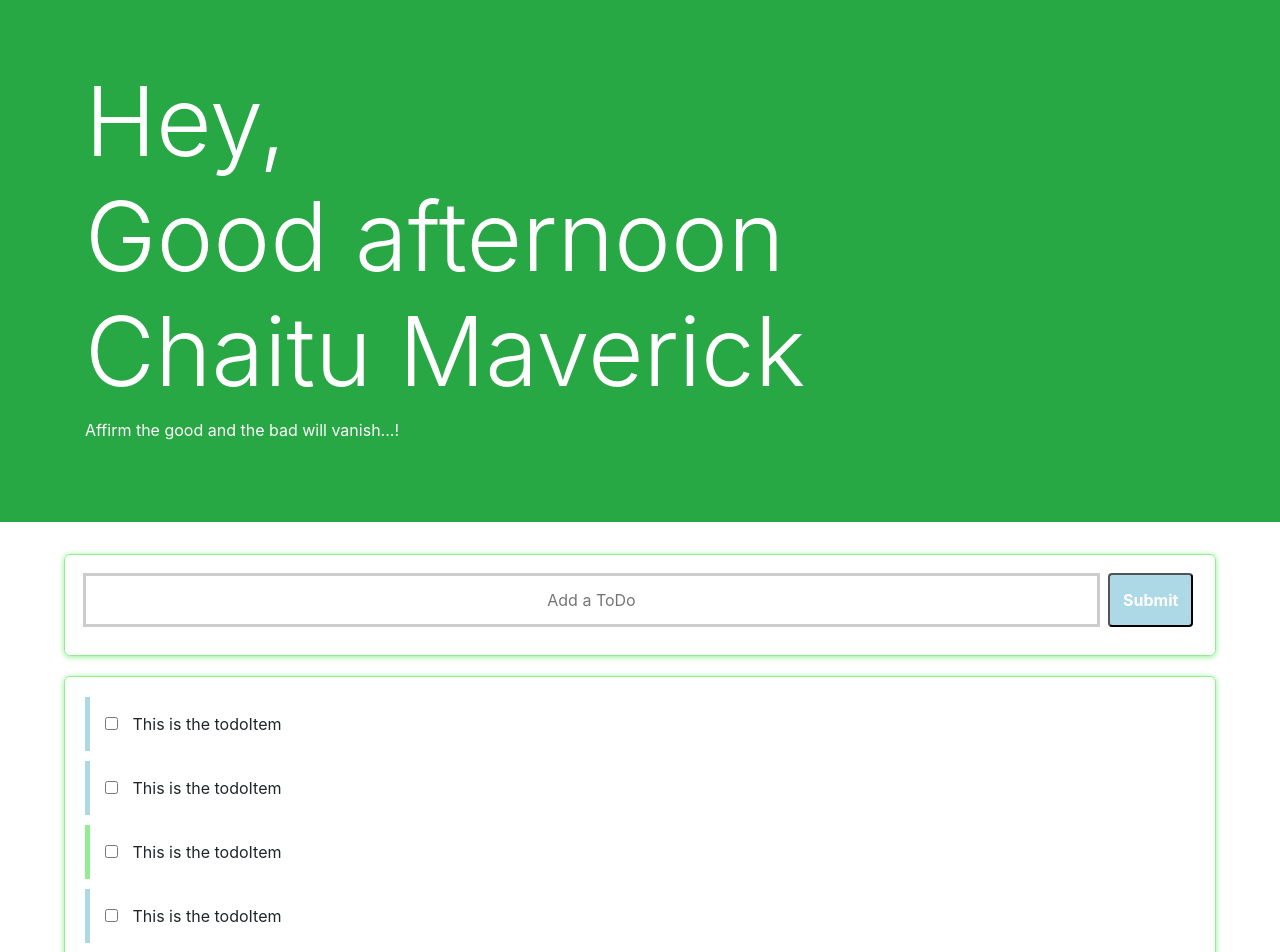
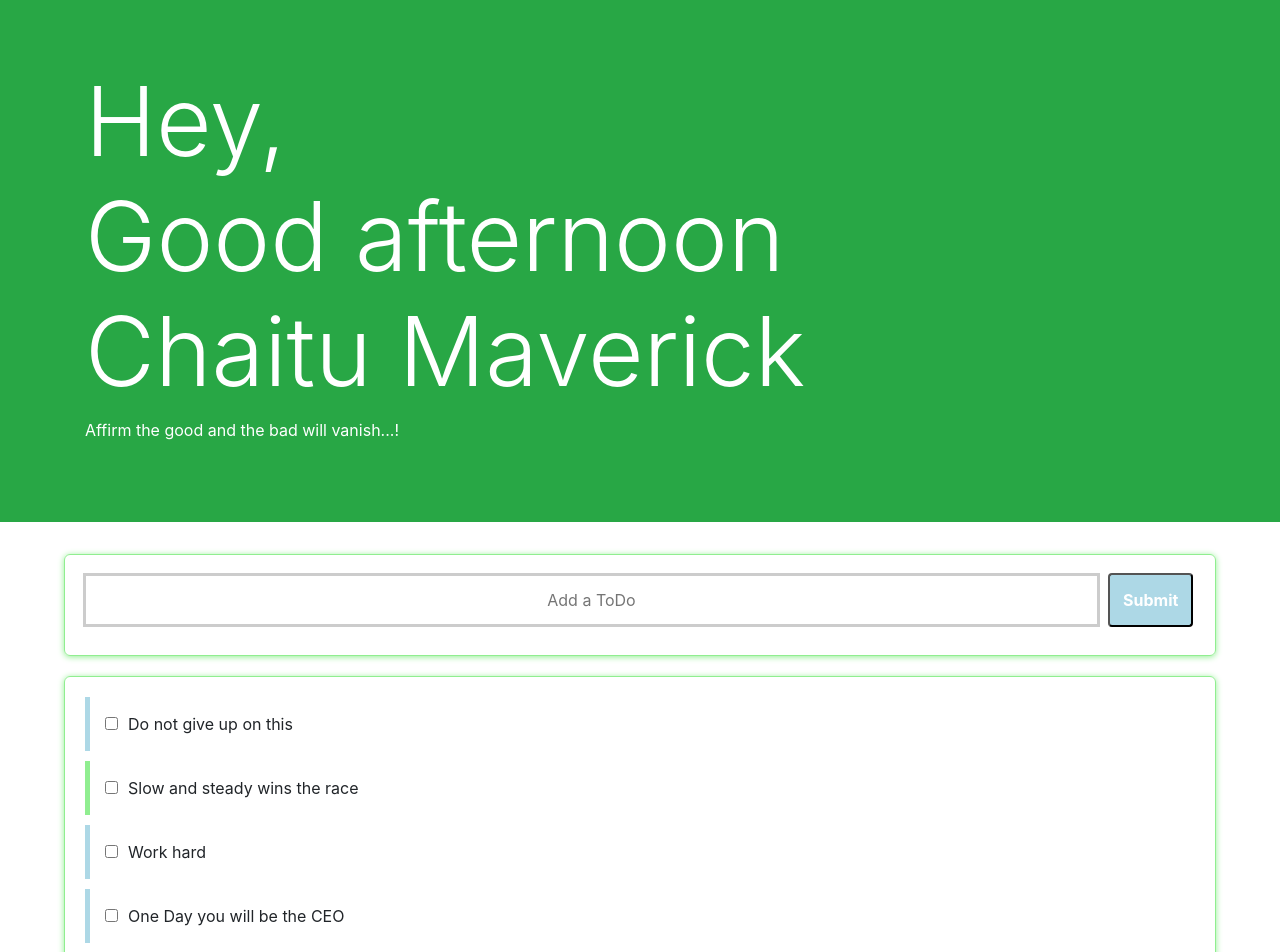
Before and after one commit to ChaitanyaVSH/React, a React (Create React App) app: page / in a window 1280 px wide. Shown: the top 952 px of the page. Built offline with nearby package versions, Linux system fonts and the light colour scheme.

Commit message:
FreeCodeCamp: Implemented the PROPS for the ToDoItems, Dynamic Styling

```diff
--- a/src/App.js
+++ b/src/App.js
@@ -9,19 +9,33 @@ import { v4 as uuid } from "uuid";
 class App extends Component {
   state = {
     todos: [
-      { desc: "", completed: true },
-      { desc: "", completed: true },
-      { desc: "", completed: true },
-      { desc: "", completed: true },
-      { desc: "", completed: true },
+      { desc: "Do not give up on this", completed: true },
+      { desc: "Slow and steady wins the race", completed: false },
+      { desc: "Work hard", completed: true },
+      { desc: "One Day you will be the CEO", completed: true },
+      { desc: "All this came true", completed: true },
     ],
   };
+
+  handleSubmit = (todoDesc) => {
+    const newTodo = {
+      desc: todoDesc,
+      completed: true,
+    };
+
+    const todos = [...this.state.todos, newTodo];
+
+    this.setState({
+      todos: todos,
+    });
+  };
+
   render() {
     return (
       <div>
         <BioData />
-        <AddTodo />
-        <Wrapper />
+        <AddTodo onSubmit={this.handleSubmit} />
+        <Wrapper todos={this.state.todos} />
       </div>
     );
   }
--- a/src/components/AddTodo.jsx
+++ b/src/components/AddTodo.jsx
@@ -10,7 +10,15 @@ class AddTodo extends Component {
     this.setState({
       [e.target.name]: e.target.value,
     });
+    this.setState({ text: "" });
   };
+
+  onClick = (e) => {
+    e.preventDefault();
+    this.props.onSubmit(this.state.text);
+    this.setState({ text: "" });
+  };
+
   render() {
     return (
       <div className="wrapper">
@@ -21,7 +29,9 @@ class AddTodo extends Component {
             placeholder="Add a ToDo"
             onChange={this.onChange}
           />
-          <button id="submit-book">Submit</button>
+          <button id="submit-book" onClick={this.onClick}>
+            Submit
+          </button>
         </div>
       </div>
     );
--- a/src/components/TodoItem.jsx
+++ b/src/components/TodoItem.jsx
@@ -5,7 +5,7 @@ const TodoItem = (props) => {
     margin: 10,
     padding: 15,
     borderLeft:
-      props.completed === "true"
+      props.todo.completed === true
         ? "5px solid lightblue"
         : "5px solid lightgreen",
   };
@@ -17,7 +17,7 @@ const TodoItem = (props) => {
       <span>
         <input type="checkbox" style={{ marginRight: 10 }}></input>
       </span>
-      <span> This is the todoItem</span>
+      <span>{props.todo.desc}</span>
     </div>
   );
 };
--- a/src/components/Wrapper.jsx
+++ b/src/components/Wrapper.jsx
@@ -7,10 +7,9 @@ class Wrapper extends Component {
   render() {
     return (
       <div className="wrapper">
-        <TodoItem completed="true" />
-        <TodoItem completed="true" />
-        <TodoItem completed="false" />
-        <TodoItem completed="true" />
+        {this.props.todos.map((todoItem) => (
+          <TodoItem completed="false" todo={todoItem} />
+        ))}
       </div>
     );
   }
```
